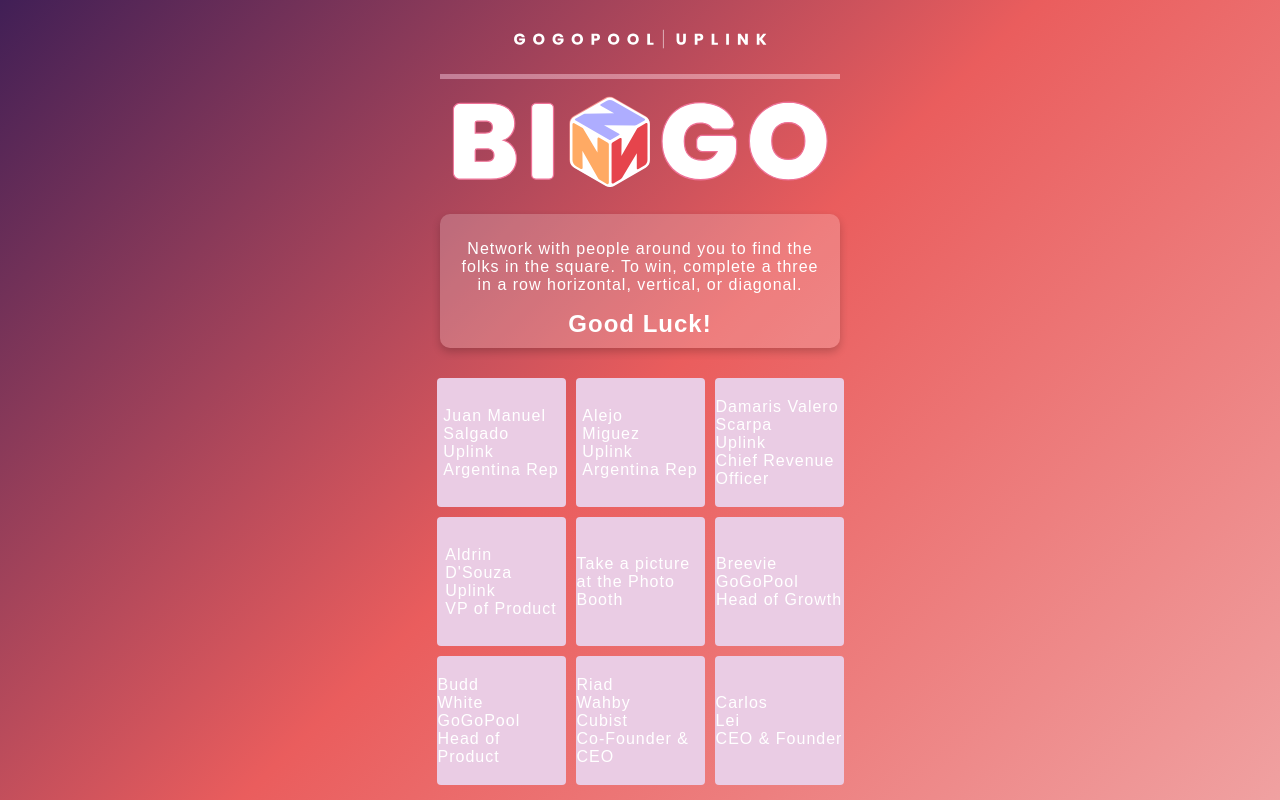
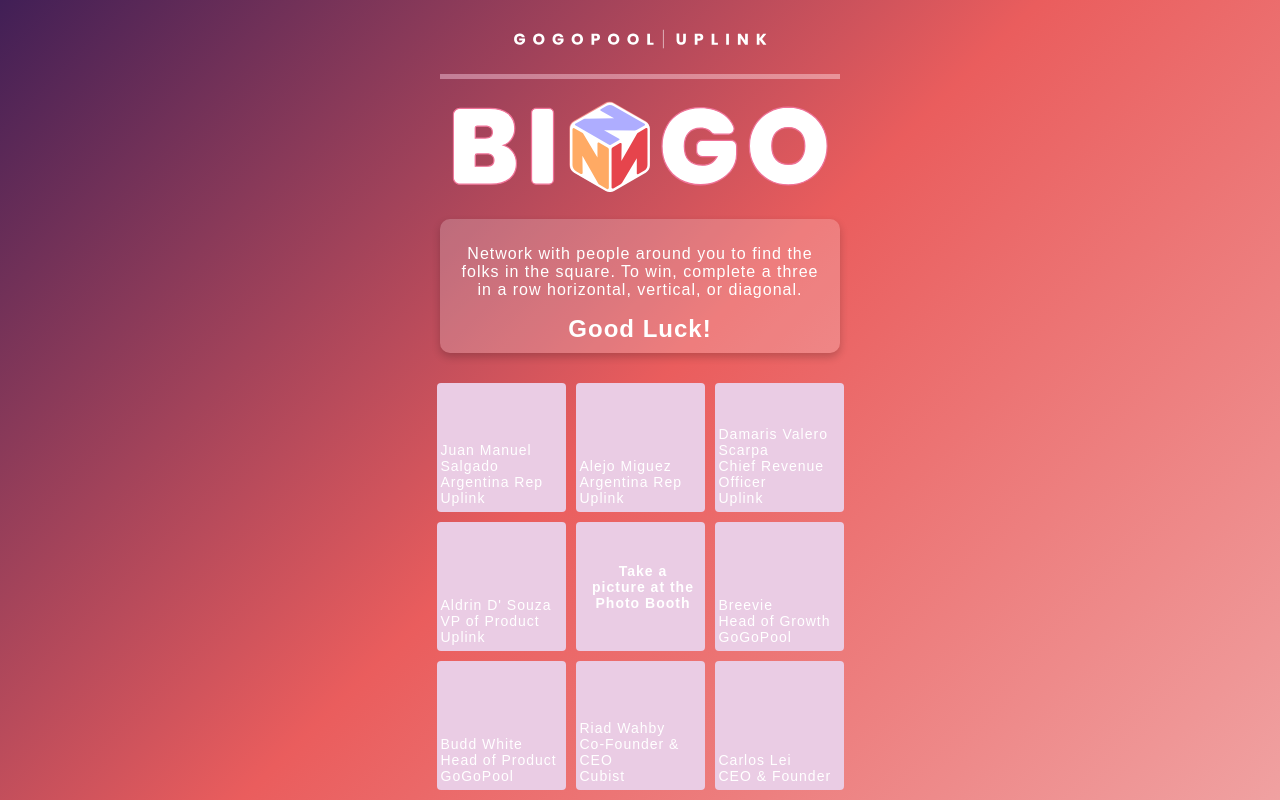
Before and after one commit to multisig-labs/Bingo-game, a React (Create React App) app: page /bingo in a window 1280 px wide. Built offline with nearby package versions, Linux system fonts and the light colour scheme.

Commit message:
added names to tiles

```diff
--- a/src/components/bingo.js
+++ b/src/components/bingo.js
@@ -1,6 +1,3 @@
-
-
-
 import React, { useState, useEffect } from 'react';
 import { useNavigate } from 'react-router-dom';
 import '../index.css';
@@ -10,24 +7,23 @@
 import Sponsors from '../assets/images/sponsors';
 import HeaderImg from '../assets/images/header-img';
 import BingoIcon from '../assets/images/bingo-logo';
-import GameEnds from '../assets/images/game-ends';
 
 const generateBingoCard = () => {
   const card = Array.from({ length: 3 }, () => Array(3).fill(null));
-  card[1][1] = "Free";
+  card[1][1] = "Free"; // Set the center tile to "Free"
   return card;
 };
 
 const names = [
-  { firstName: "Juan Manuel", lastName: "Salgado", company: "Uplink", position: "Argentina Rep" },
-  { firstName: "Alejo", lastName: "Miguez", company: "Uplink", position: "Argentina Rep" },
-  { firstName: "Damaris Valero", lastName: "Scarpa", company: "Uplink", position: "Chief Revenue Officer" },
-  { firstName: "Aldrin", lastName: "D'Souza", company: "Uplink", position: "VP of Product" },
+  { firstName: "Juan", lastName: " Manuel Salgado", position: "Argentina Rep", company: "Uplink " },
+  { firstName: "Alejo", lastName: " Miguez", company: "Uplink ", position: "Argentina Rep" },
+  { firstName: "Damaris Valero", lastName: " Scarpa", company: "Uplink ", position: "Chief Revenue Officer", special: true }, // Add special property
+  { firstName: "Aldrin", lastName: " D' Souza", company: "Uplink ", position: "VP of Product" },
   { firstName: "Take a picture at the Photo Booth", lastName: "", company: "", position: "" },
-  { firstName: "Breevie", lastName: "", company: "GoGoPool", position: "Head of Growth" },
-  { firstName: "Budd", lastName: "White", company: "GoGoPool", position: "Head of Product" },
-  { firstName: "Riad", lastName: "Wahby", company: "Cubist", position: "Co-Founder & CEO" },
-  { firstName: "Carlos", lastName: "Lei", company: "", position: "CEO & Founder" }
+  { firstName: "Breevie ", lastName: "", company: "GoGoPool ", position: "Head of Growth" },
+  { firstName: "Budd", lastName: " White", company: "GoGoPool ", position: "Head of Product" },
+  { firstName: "Riad", lastName: " Wahby", company: "Cubist ", position: "Co-Founder & CEO" },
+  { firstName: "Carlos", lastName: " Lei", company: "", position: "CEO & Founder" }
 ];
 
 const Bingo = () => {
@@ -85,7 +81,7 @@
     if (isCardFullyClicked) {
       setBlackout(true); // Set blackout state to true
       setGameOver(true); // Mark game as over
-      navigate('/winner');  // Redirect to the winner page when blackout occurs
+      navigate('/winner'); // Redirect to the winner page when blackout occurs
     } else {
       setBlackout(false); // Reset blackout state if it's not a blackout
     }
@@ -189,22 +185,32 @@
       <div className="bingo-grid">
         {bingoCard.map((row, rowIndex) =>
           row.map((_, colIndex) => {
-            const { firstName, lastName, company, position } = names[rowIndex * 3 + colIndex];
+            const { firstName, lastName, company, position, special } = names[rowIndex * 3 + colIndex];
+            const isFreeTile = rowIndex === 1 && colIndex === 1; // Check if it's the Free tile
+            const tileClass = special ? 'special-tile' : '';
+            const freeTileClass = isFreeTile ? 'free-tile' : ''; // Add class if it's the Free tile
+
             return (
               <div
                 key={`${rowIndex}-${colIndex}`}
-                className={`bingo-tile ${clickedTiles[rowIndex][colIndex] ? 'clicked' : ''}`}
+                className={`bingo-tile ${clickedTiles[rowIndex][colIndex] ? 'clicked' : ''} ${tileClass} ${freeTileClass}`}
                 onClick={() => handleTileClick(rowIndex, colIndex)}
               >
-                <div>
+                <div className="bingo-tile-content">
                   {clickedTiles[rowIndex][colIndex] ? (
                     ''
                   ) : (
                     <>
-                      <div>{firstName}</div>
-                      {lastName && <div>{lastName}</div>}
-                      <div>{company}</div>
-                      {position && <div>{position}</div>}
+                      <div className="name">
+                        <span className="first-name">{firstName}</span>
+                        {lastName && <span className="last-name">{lastName}</span>}
+                      </div>
+                      <div className="position">
+                        {position && <span>{position}</span>}
+                      </div>
+                      <div className="company">
+                        {company && <span>{company}</span>}
+                      </div>
                     </>
                   )}
                 </div>
@@ -213,14 +219,8 @@
           })
         )}
       </div>
-
-      {gameOver && !blackout && <p>Game Over! You completed a Bingo card.</p>}
-      {blackout && <p>Game Over! You have achieved Blackout!</p>}
-      <GameEnds />
-      <div className="line"></div>
-      <Sponsors />
-
       {isFreeModalOpen && <FreeModal isOpen={isFreeModalOpen} onClose={() => setIsFreeModalOpen(false)} />}
+      {blackout && <div className="blackout-overlay"></div>}
     </div>
   );
 };
--- a/src/index.css
+++ b/src/index.css
@@ -320,7 +320,7 @@
 
 
 }
-
+/* CSS for Bingo grid and tiles */
 .bingo-grid {
   display: grid;
   grid-template-columns: repeat(3, 129px);
@@ -333,38 +333,61 @@
   margin: 0 auto;
   justify-content: center;
   align-items: center;
+}
+/* General tile styles */
+.bingo-tile {
+  display: flex;
+  flex-direction: column;
+  background-color: #EACCE4;
+  border: 1px solid transparent;
+  border-radius: 4px;
+  justify-content: center;
+  align-items: center;
+  cursor: pointer;
+  font-size: 16px;
+  transition: background-color 0.3s;
+  height: 129px;
+  width: 100%;
+  max-width: 129px;
+  position: relative;
+  padding: 10px;
+  overflow: hidden;
+}
 
-
-}
-.game-ends{
-  margin: 15px;
+.bingo-tile.clicked {
+  background-color: #f2be66;
 }
 
 
-.bingo-tile {
+.bingo-tile-content,
+.bingo-tile.free-tile .bingo-tile-content{
+  position: absolute;
+  bottom: 5px;
+  left: 3px;
+  width: 100%;
+  text-align: left;
+  font-size: 14px;
+  color: #fff;
+  font-family: "Poppins", "sans-serif";
+}
+
+/* Styling for the Free tile */
+.bingo-tile.free-tile .bingo-tile-content {
   display: flex;
-  flex-direction: column;
-  background-color:#EACCE4;
-  border: 1px solid transparent;
-  border-radius: 4px;
   justify-content: center;
-  align-items:center;
-  cursor: pointer;
-  font-size: 16px;
-  transition: background-color 0.3s;
-  font-size: 16px;
-  height: 129px;
-  width: 100%;
-  max-width: 129px
+  align-items: center;
+  text-align: center;
+  height: 100%;
+  position: relative;
+  bottom: 0;
+}
 
-
-
+.bingo-tile.free-tile .bingo-tile-content .name {
+  font-weight: bold;
+  text-align: center;
 }
 
 
-.bingo-tile.clicked{
-  background-color: #f2be66;
-}
 
 /*Bingo-message*/
 .bingo-message {
```
